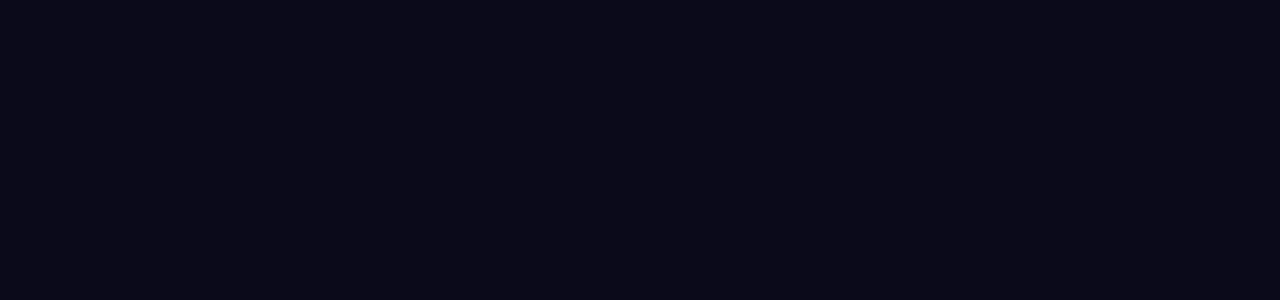
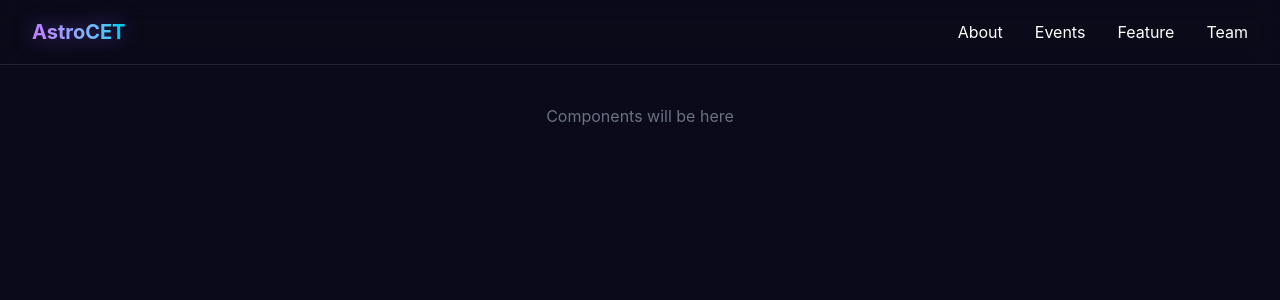
Before and after one commit to Zeeshan-Zahoor/astrocet-landing-page, a React (Vite) app: page / in a window 1280 px wide. Shown: the top 300 px of the page. Built offline with nearby package versions, Linux system fonts and the light colour scheme.

Commit message:
feat: add navbar

```diff
--- a/src/App.jsx
+++ b/src/App.jsx
@@ -1,10 +1,19 @@
-import { useState } from 'react'
-import './App.css'
+import { useState } from 'react';
+import Navbar from './components/Navbar';
+import './App.css';
 
 function App() {
 
   return (
-    <div></div>
+    <div className='min-h-screen bg-[#0A0A1A]'>
+      <Navbar />
+
+      <div className='pt-16'>
+        <div className='text-center text-white py-10'>
+          <p className='text-gray-500'>Components will be here</p>
+        </div>
+      </div>
+    </div>
   )
 }
 
--- a/src/components/Navbar.jsx
+++ b/src/components/Navbar.jsx
@@ -1,8 +1,74 @@
-import React from 'react'
+import React, { useState } from 'react';
+import { motion } from 'framer-motion';
+import { Menu, X } from 'lucide-react';
 
 function Navbar() {
+  const [isOpen, setIsOpen] = useState(false);
+  const [active, setActive] = useState("about")
+
+  const navLinks = ["About", "Events", "Feature", "Team"];
+
   return (
-    <div>Navbar</div>
+    <motion.nav
+      initial={{ y: -50, opacity: 0 }}
+      animate={{ y: 0, opacity: 1 }}
+      transition={{ duration: 0.5 }}
+      className='fixed top-0 left-0 w-full z-50 bg-[#0A0A1A]/80 backdrop-blur-md border-b border-white/10'>
+      <div className='max-w-7xl mx-auto px-4 sm:px-6 lg:px-8'>
+        <div className='flex justify-between items-center h-16'>
+          <motion.div
+            animate={{ opacity: 1, x: 0 }}
+            className='text-xl font-bold bg-linear-to-r from-purple-400 to-cyan-400 bg-clip-text text-transparent drop-shadow-[0_0_10px_rgba(139,92,246,0.5)]'
+          >
+            AstroCET
+          </motion.div>
+
+          {/* desktop menu, hidden on phones and shown on larger screens */}
+          <div className='hidden md:flex space-x-8'>
+            {navLinks.map((link) => (
+              <motion.a
+                whileHover={{ scale: 1.1 }}
+                key={link}
+                href={`#${link.toLowerCase()}`}
+                className={`{${active === link.toLowerCase() ? "text-white" : "text-gray-300"} transition-colors duration-200`}
+                onClick={() => setActive(link.toLowerCase())}
+              >
+                {link}
+              </motion.a>
+            ))}
+          </div>
+
+            {/* mobile menu button */}
+          <button
+            onClick={() => setIsOpen(!isOpen)}
+            className='md:hidden text-gray-300 cursor-pointer'
+            >
+            {isOpen ? <X size={24}/> : <Menu size={24}/>}
+          </button>
+        </div>
+
+        {/* mobile menu dropdown */}
+        {isOpen && (
+          <motion.div
+            initial={{ opacity: 0, y: -20 }}
+            animate = {{ opacity: 1, y: 0 }}
+            className='md:hidden py-4 border-t border-white/10'
+          >
+            {navLinks.map((link) => (
+              <motion.a
+                whileHover={{ scale: 1.1 }}
+                key={link}
+                href={`#${link.toLowerCase()}`}
+                className='block py-2 text-gray-300 hover:text-white'
+                onClick={() => setIsOpen(false)}
+              >
+                {link}
+              </motion.a>
+            ))}
+          </motion.div>
+        )}
+      </div>
+    </motion.nav>
   )
 }
 
```
